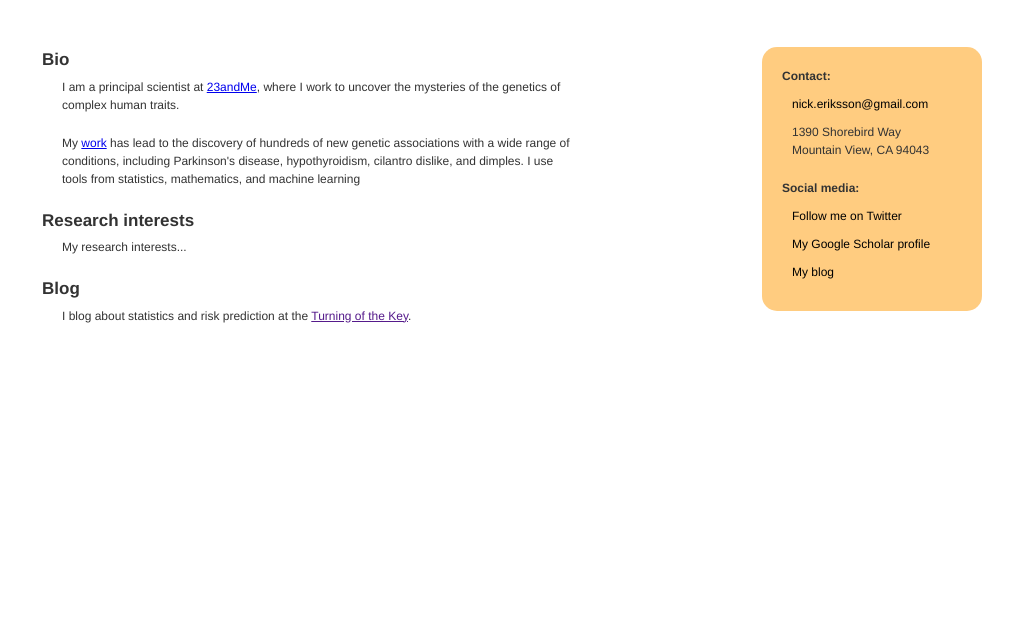
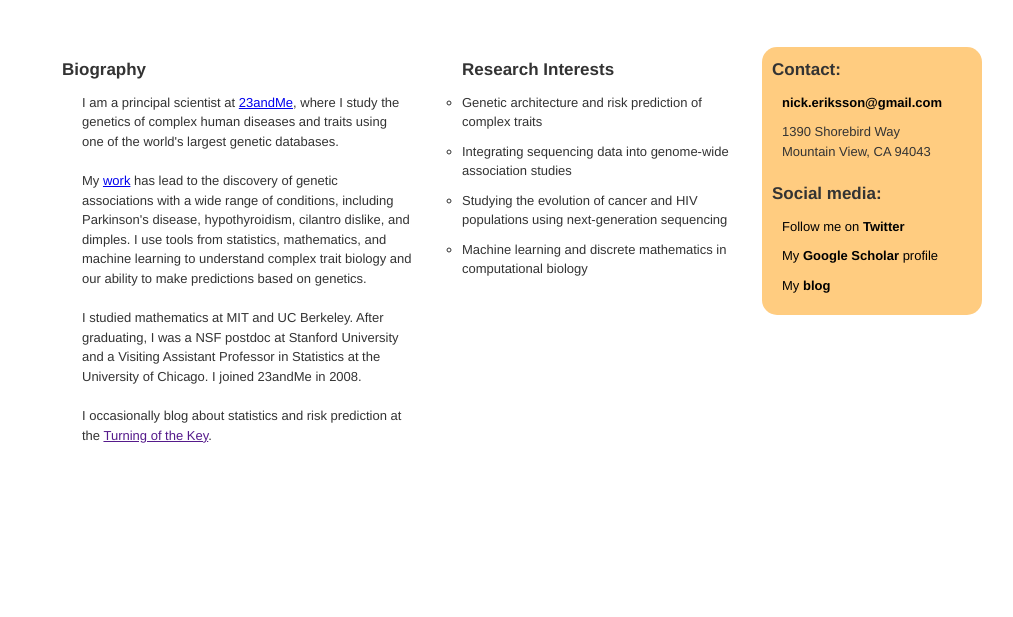
Before and after one commit to nkeriks/website, a plain HTML site: page web/index.html in a window 1280 px wide. Shown: the part 183-800 px from the top of the page, without its empty margins (128-1141 px from the left). Drawn offline with Linux system fonts and the light colour scheme.

Commit message:
finished first draft of main page, plus slight fixes to the cv

```diff
--- a/web/css/site.css
+++ b/web/css/site.css
@@ -1,74 +1,30 @@
 body {
   color: #333;
-  font-size: 12px;
+  /*font-size: 12px;*/
   height: auto;
   padding-bottom: 20px;
-  /*font-family: 'PT Sans', 'Helvetica Neue';*/
-  font-family: 'Helvetica', 'sans';
+  font-family: 'Helvetica', 'Ariel', 'sans-serif';
 }
 
-.container_12,
-.container_16,
-.container_24 {
+ol, ul {
+  list-style: none;
+}
+
+p {
+    margin-top: 0px;
+}
+
+.container_12, .container_16, .container_24 {
   background-color: #fff;
   background-repeat: repeat-y;
   margin-bottom: 20px;
 }
-
-/*
-.menu {
-    background: #ccc;
-}
-
-.menu a{
-	border: 1px solid black;
-	font-weight: bold;
-	padding: .4em .8em .4em .5em;
-	margin: -1px;
-	display: block;
-	text-decoration: none;
-	text-align: center;
-	color:#000;
-}
-
-.menu a:hover {
-	background-color: #CD5C5C;
-	color:#fff;
-}
-
-*/
-
-/*
-.header {
-	margin:1em 0 1em 0;
-	padding:1em 0em .25em 0em;
-	line-height:.5em;
-	border-style:solid;
-	border-width:5px 0px;
-	border-color:#ccc;
-	background-color:#CD5C5C;
-	color:#fff;
-	font-weight: bold;
-	height:1em;
-	font-size:130%;
-}
-
-.header a {
-	color: #fff;
-	background-color:#CD5C5C;
-	padding: 0 0 0 2em;
-}
-*/
 
 .header {
     border-style: solid;
     border-width:15px 0px;
     border-color:#9DB6FF;
     margin: 20px 0 50px 0;
-}
-
-ol, ul {
-    list-style: none;
 }
 
 nav[role="navigation"] ul li {
@@ -79,6 +35,7 @@ nav[role="navigation"] ul li {
 nav[role="navigation"] ul li.last {
   margin-right: 0;
 }
+
 nav[role="navigation"] ul li a {
   display: block;
   float: left;
@@ -89,10 +46,10 @@ nav[role="navigation"] ul li a {
   text-transform: uppercase;
   letter-spacing: 3px;
 }
+
 nav[role="navigation"] ul li a strong {
   display: block;
   padding: 0;
-    font-family: Helvetica, Arial, sans-serif;
   font-weight: 700;
   color: rgba(78, 68, 60, 0.5);
   -webkit-transition: color 0.2s ease-in-out;
@@ -122,7 +79,6 @@ nav[role="navigation"] ul li.active a em {
   color: rgba(78, 68, 60, 0.7);
 }
 
-
 .topleft A:link, .topleft A:visited, .topleft A:active, .topleft A:hover {
     text-decoration: none;
     display: block;
@@ -137,7 +93,6 @@ nav[role="navigation"] ul li.active a em {
     padding 0px;
 }
 
-
 .colored {
   background-color: #FFCC80;
   border-radius: 15px;
@@ -145,16 +100,19 @@ nav[role="navigation"] ul li.active a em {
 }
 
 .side {
-    padding: 20px;
-    font-family: 'Helvetica', 'sans';
+    padding: 10px;
 }
 
-.side ul {
-    margin: 0px;
+ul.bullet {
+    list-style-type: circle;
 }
 
-.side li {
-    margin: 0;
+.bullet li {
+    margin-top: 10px;
+}
+
+.side ul, li {
+    margin: 0px;
 }
 
 .sbhead {
@@ -169,7 +127,7 @@ nav[role="navigation"] ul li.active a em {
 
 .mainbox {
     margin-left: 20px;
-    margin-top: 5px;
+    margin-top: 10px;
     margin-bottom: 20px;
     margin-right: 5px;
 }
@@ -186,7 +144,6 @@ nav[role="navigation"] ul li.active a em {
 }
 
 .box {
-    /*border-top: 1px solid #eee;*/
     margin-top: 10px;
     margin-bottom: 10px;
     margin-left: 10px;
@@ -197,32 +154,16 @@ nav[role="navigation"] ul li.active a em {
     display: none;
 }
 
-p {
-    margin-top: 0px;
-}
-
 p.title {
     font-size:14px;
     font-weight: bold;
 }
 
-p.authors {
+p.authors, p.citation {
     margin-top:-20px;
 }
 
-p.citation {
-    margin-top:-20px;
-}
-
-p.summary {
-    margin-top:-10px;
-}
-
-p.links {
-    margin-top:-10px;
-}
-
-p.press {
+p.summary, p.links, p.press {
     margin-top:-10px;
 }
 
--- a/web/index.html
+++ b/web/index.html
@@ -35,47 +35,58 @@
 
   <div class="clear"></div>
 
+  <div class="grid_9">
+    <div class="grid_5 alpha">
+    <div class="mainbox">
 
-
-  <div class="grid_9">
-    <div class="grid_7 alpha">
-
-    <h5 class="sbhead"> Bio</h5>
+    <h5 class="sbhead"> Biography</h5>
 
       <p class="mainbox">I am a principal scientist at <a
-      href="http://23andme.com">23andMe</a>,
-      where I work to uncover the mysteries of
-      the genetics of complex human traits.</p>
+      href="http://23andme.com">23andMe</a>, where I study the genetics of
+      complex human diseases and traits using one of the world's largest
+      genetic databases.</p>
 
-      <p class="mainbox"> My <a href="papers.html">work</a> has lead to the discovery of
-      hundreds of new genetic associations with a wide range of conditions,
+      <p class="mainbox"> My <a href="papers.html">work</a> has lead to the
+      discovery of genetic associations with a wide range of conditions,
       including Parkinson's disease, hypothyroidism, cilantro dislike, and
-      dimples. I use tools from statistics, mathematics, and machine learning</p>
+      dimples. I use tools from statistics, mathematics, and machine learning
+      to understand complex trait biology and our ability to make predictions
+      based on genetics.  </p>
 
-    <h5 class="sbhead">Research interests</h5>
-      <p class="mainbox">My research interests...</p>
+      <p class="mainbox">
+      I studied mathematics at MIT and UC Berkeley. After graduating, I was a
+      NSF postdoc at Stanford University and a Visiting Assistant Professor in
+      Statistics at the University of Chicago.  I joined 23andMe in 2008.
+      </p>
 
-    <h5 class="sbhead">Blog</h5>
-      <p class="mainbox">I blog about statistics and risk prediction at the <a href="">Turning of the Key</a>.</p>
+      <p class="mainbox">I occasionally blog about statistics and risk
+      prediction at the <a href="">Turning of the Key</a>.</p>
+    </div>
     </div>
 
-
-    <div class="grid_2 omega">
+    <div class="grid_4 omega">
+    <div class="mainbox">
+    <h5 class="sbhead">Research Interests</h5>
+       <ul class="bullet">
+       <li>Genetic architecture and risk prediction of complex traits</li>
+       <li>Integrating sequencing data into genome-wide association studies</li>
+       <li>Studying the evolution of cancer and HIV populations using next-generation sequencing</li>
+       <li>Machine learning and discrete mathematics in computational biology</li>
+       </ul>
+    </div>
     </div>
   </div>
 
   <div class="grid_3 colored">
     <div class="side">
-    <p class="sbhead">Contact:</p>
-    <ul>
-        <li><p class="sb"><a href="mailto:nick.eriksson@gmail.com">nick.eriksson@gmail.com</a></p></li>
-        <li><p class="sb"> 1390 Shorebird Way<br /> Mountain View, CA 94043 </p></li>
+    <h5 class="sbhead">Contact:</h5>
+        <p class="sb"><a href="mailto:nick.eriksson@gmail.com"><strong>nick.eriksson@gmail.com</strong></a></p>
+        <p class="sb"> 1390 Shorebird Way<br /> Mountain View, CA 94043 </p>
 
-    <p class="sbhead2">Social media:</p>
-        <li> <p class="sb"><a href="https://twitter.com/nkeriks">Follow me on Twitter</a></p></li>
-        <li> <p class="sb"><a href="http://scholar.google.com/citations?user=5kf1vNwAAAAJ&hl=en">My Google Scholar profile</a></p></li>
-        <li> <p class="sb"><a href="http://nickeriksson.blogspot.com">My blog</a></p></li>
-    </ul>
+    <h5 class="sbhead2">Social media:</h5>
+        <p class="sb"><a href="https://twitter.com/nkeriks">Follow me on <strong>Twitter</strong></a></p>
+        <p class="sb"><a href="http://scholar.google.com/citations?user=5kf1vNwAAAAJ&hl=en">My <strong>Google Scholar</strong> profile</a></p>
+        <p class="sb"><a href="http://nickeriksson.blogspot.com">My <strong>blog</strong></a></p>
     </div>
   </div>
 
```
Also changed, not shown: templates/papers.json (+1 -1 lines), web/papers.html (+1 -1 lines), 6 other files. Lines whose indentation alone changed are shown as unchanged.
